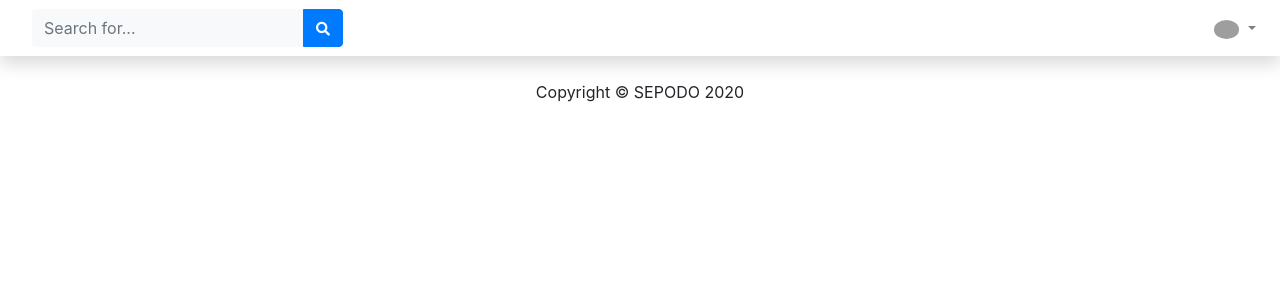
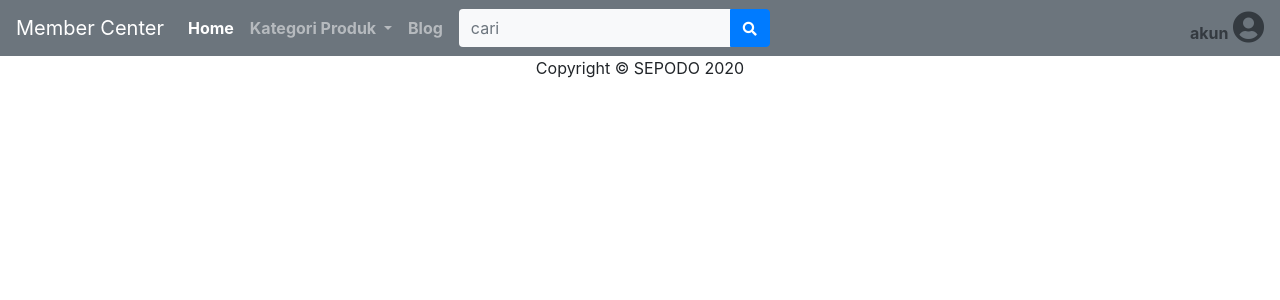
Before and after one commit to dataxu-tech/phpEcomm, a CodeIgniter app: page /PhpEcomm/index.php/useraccess/member in a window 1280 px wide. Shown: the top 300 px of the page. Run offline with CodeIgniter, Linux system fonts and the light colour scheme; data comes from the database, SQL or seed files in the repository; data that the repository does not hold is empty; some libraries are stand-ins or nearby versions; grey boxes are pictures that could not be loaded.

Commit message:
inisialisasi controller member

```diff
--- a/application/controllers/UserAccess.php
+++ b/application/controllers/UserAccess.php
@@ -13,7 +13,7 @@ class UserAccess extends CI_Controller {
 		$data['user'] = $this->user;
 
 		$this->load->view('admin/templates/header', $data);
-		$this->load->view('admin/templates/topbar', $data);
+		$this->load->view('member/templates/topbar', $data);
 		$this->load->view('member/index',$data);
         $this->load->view('admin/templates/footer');
 	}
--- a/application/views/admin/templates/header.php
+++ b/application/views/admin/templates/header.php
@@ -19,3 +19,5 @@
     <link href="<?= base_url('assets/') ?>vendor/bootstrap/css/bootstrap.min.css" rel="stylesheet">
 
 </head>
+
+<body id="page-top">
--- /dev/null
+++ b/application/views/member/templates/topbar.php
@@ -0,0 +1,72 @@
+<!-- start navbar -->
+      <nav class="navbar sticky-top navbar-expand-lg navbar-dark bg-secondary">
+      <a class="navbar-brand" href="#">Member Center</a>
+      <button class="navbar-toggler" type="button" data-toggle="collapse" data-target="#navbarTogglerDemo02" aria-controls="navbarTogglerDemo02" aria-expanded="false" aria-label="Toggle navigation">
+        <span class="navbar-toggler-icon"></span>
+      </button>
+
+      <div class="collapse navbar-collapse" id="navbarTogglerDemo02">
+        <ul class="navbar-nav mr-auto mt-2 mt-lg-0 font-weight-bolder">
+          <li class="nav-item active">
+            <a class="nav-link" href="#">Home <span class="sr-only">(current)</span></a>
+          </li>
+          <li class="nav-item dropdown">
+                <a class="nav-link dropdown-toggle" href="#" id="navbarDropdown" role="button" data-toggle="dropdown" aria-haspopup="true" aria-expanded="false">
+                  Kategori Produk
+                </a>
+                <div class="dropdown-menu" aria-labelledby="navbarDropdown">
+                  <a class="dropdown-item" href="#">Baju</a>
+                  <a class="dropdown-item" href="#">Jaket</a>
+                  <a class="dropdown-item" href="#">Kosmetik</a>
+                </div>
+              </li>
+          <li class="nav-item mr-2">
+            <a class="nav-link" href="#">Blog</a>
+          </li>
+          <form class="form-inline">
+              <div class="input-group">
+                    <input type="text" class="form-control bg-light border-0 small" placeholder="cari" aria-label="Search" aria-describedby="basic-addon2">
+                    <div class="input-group-append">
+                      <button class="btn btn-primary" type="button">
+                        <i class="fas fa-search fa-sm"></i>
+                      </button>
+                    </div>
+                </div>
+          </form>
+        </ul>
+
+      </div>
+
+        <div class=" my-lg-0">
+          <?php if (!$user) : ?>
+          <a href="<?= base_url('auth') ?>" class="text-dark text-decoration-none">
+            <div>
+              <span class="d-none d-lg-inline font-weight-bolder">akun</span>
+              <i class="fas fa-user-circle fa-2x"></i>
+            </div>
+          </a>
+          <?php else : ?>
+                <a class="nav-link dropdown-toggle" href="#" id="userDropdown" role="button" data-toggle="dropdown" aria-haspopup="true" aria-expanded="false">
+                  <span class="mr-2 d-none d-lg-inline text-dark text-decoration-none small"><?= $user['username']; ?></span>
+                  <img class="img-profile rounded-circle" width="25px" src="<?= base_url('assets/upload/profile/') . $user['image']; ?>">
+                </a>
+                <div class="dropdown-menu dropdown-menu-right shadow animated--grow-in" aria-labelledby="userDropdown">
+                  <a class="dropdown-item" href="<?= base_url('Profiles'); ?>">
+                    <i class="fas fa-user fa-sm fa-fw mr-2 text-gray-400"></i>
+                    Profile
+                  </a>
+                  <a class="dropdown-item" href="#">
+                    <i class="fas fa-cogs fa-sm fa-fw mr-2 text-gray-400"></i>
+                    Settings
+                  </a>
+                  <div class="dropdown-divider"></div>
+                  <a class="dropdown-item" href="<?= base_url('auth/logout'); ?>" data-toggle="modal" data-target="#logoutModal">
+                    <i class="fas fa-sign-out-alt fa-sm fa-fw mr-2 text-gray-400"></i>
+                    Logout
+                  </a>
+                </div>
+              <?php endif; ?>
+        </div>
+
+
+    </nav>
```
